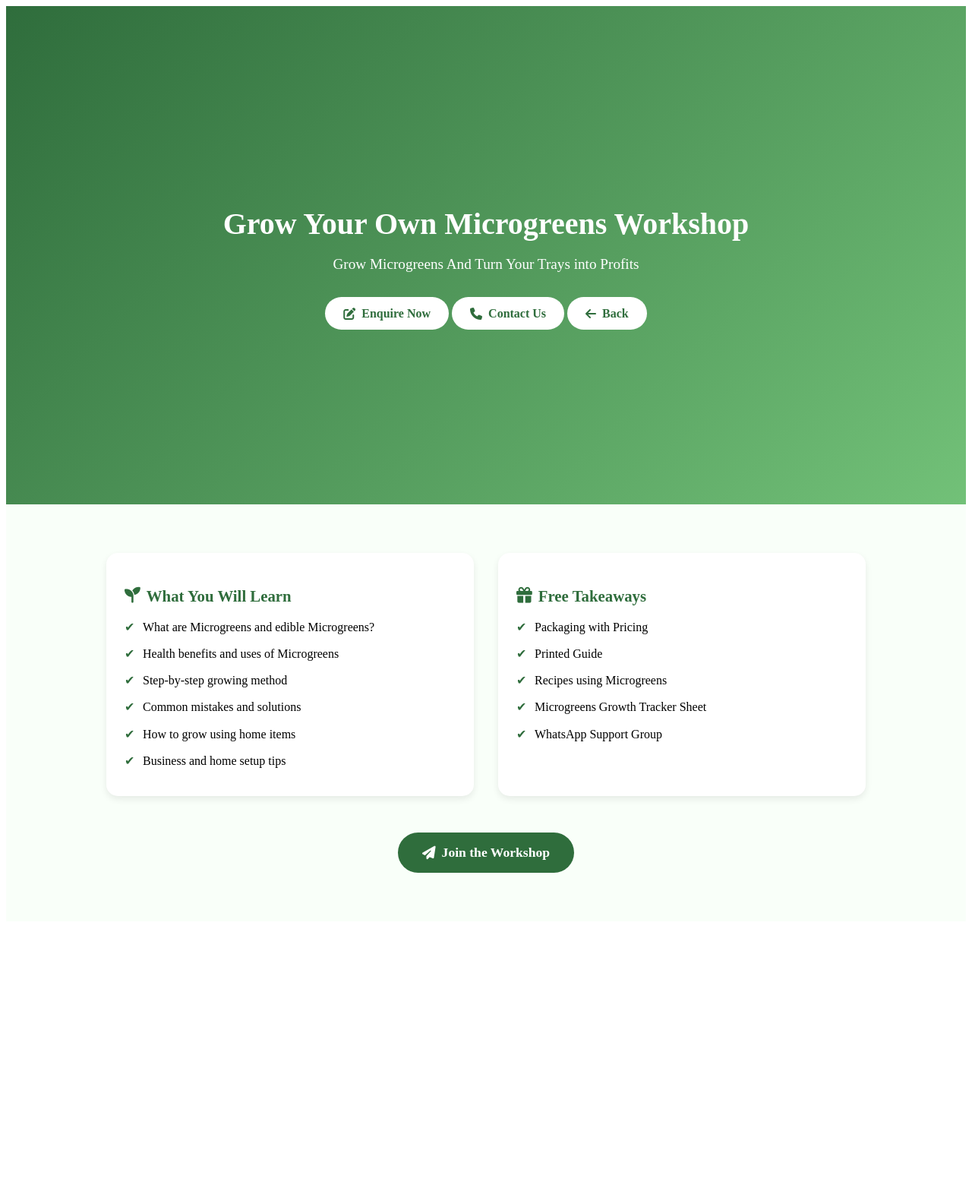
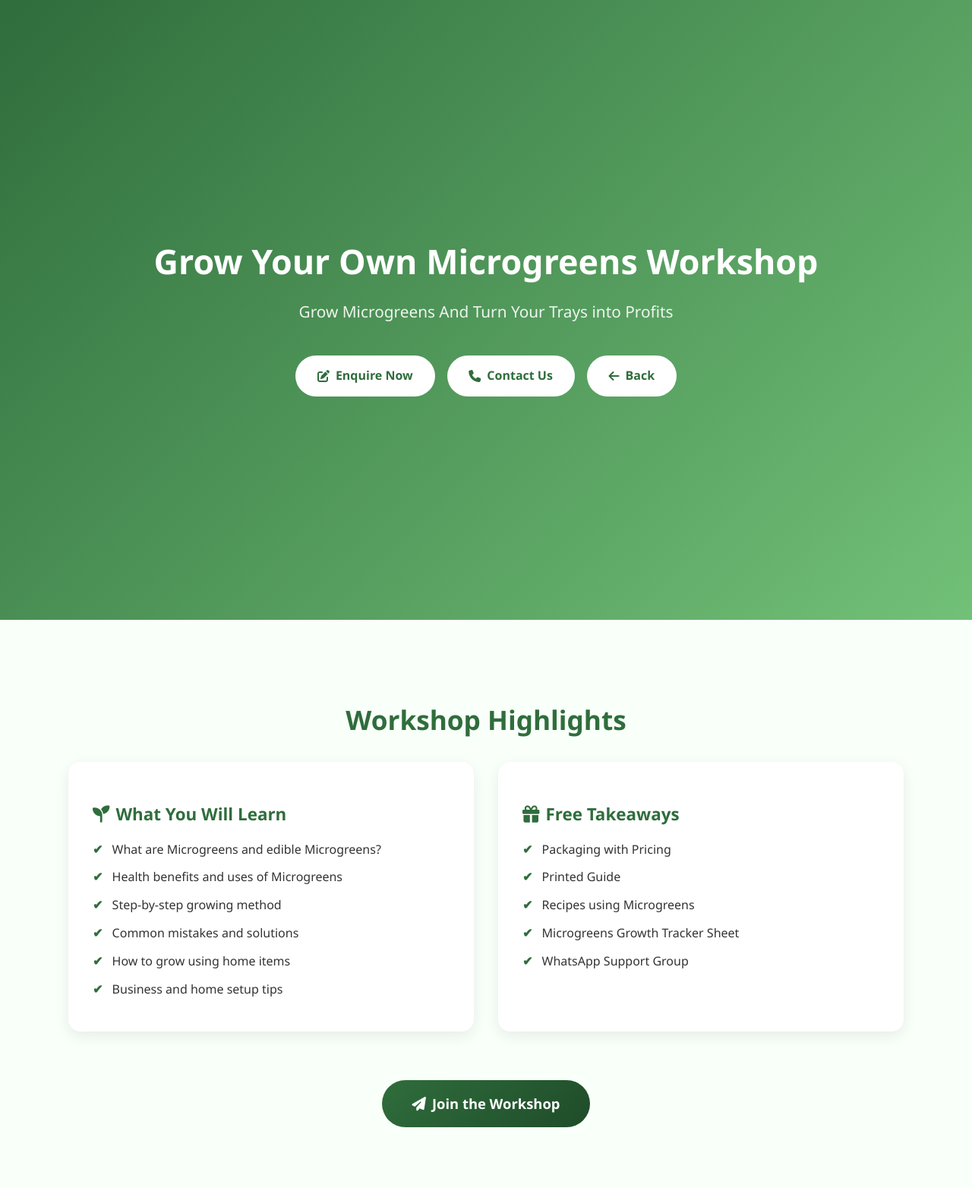
Before and after one commit to suriyamoorthi-dev/VkHolidays, a Flask app: page /course in a window 1280 px wide. Shown: the whole page at 76% size. Before the commit the page ends 1149 px from the top, so only its background shows below. Run offline with Flask 3, Linux system fonts and the light colour scheme.

Commit message:
Updated course and index page design

```diff
--- a/templates/course.html
+++ b/templates/course.html
@@ -7,78 +7,95 @@
   <link rel="stylesheet" href="{{ url_for('static', filename='css/style.css') }}">
   <link rel="stylesheet" href="https://cdnjs.cloudflare.com/ajax/libs/font-awesome/6.4.0/css/all.min.css">
   <style>
+    /* Reset & Typography */
+    body {
+      margin: 0;
+      font-family: "Segoe UI", sans-serif;
+      line-height: 1.6;
+      color: #333;
+    }
+
+    h1, h2, h3 {
+      font-weight: 700;
+      line-height: 1.3;
+    }
+
     /* Hero */
     .hero {
-      min-height: 70vh;
+      min-height: 80vh;
       display: flex;
       align-items: center;
       justify-content: center;
       text-align: center;
       background: linear-gradient(135deg, #2f6d3c, #72c178);
       color: #fff;
-      padding: 3rem 1rem;
+      padding: 5rem 1rem 6rem;
       position: relative;
-      overflow: hidden;
     }
     .hero h1 {
-      font-size: 2.5rem;
+      font-size: 2.8rem;
       margin-bottom: 1rem;
-      font-weight: 700;
     }
     .hero p {
-      font-size: 1.2rem;
-      margin-bottom: 2rem;
+      font-size: 1.3rem;
+      margin-bottom: 2.5rem;
+      opacity: 0.9;
     }
     .hero-btn {
       background: #fff;
       color: #2f6d3c;
-      padding: 0.8rem 1.5rem;
+      padding: 0.9rem 1.8rem;
       border-radius: 30px;
       text-decoration: none;
-      font-weight: bold;
+      font-weight: 600;
       transition: all 0.3s ease;
       display: inline-flex;
       align-items: center;
       gap: 8px;
+      font-size: 1rem;
     }
     .hero-btn:hover {
       background: #2f6d3c;
       color: #fff;
-      box-shadow: 0 6px 15px rgba(0,0,0,0.2);
+      box-shadow: 0 8px 18px rgba(0,0,0,0.25);
+    }
+    .hero-actions {
+      display: flex;
+      flex-wrap: wrap;
+      justify-content: center;
+      gap: 1rem;
     }
 
     /* Workshop Section */
     .workshop {
-      padding: 4rem 1rem;
+      padding: 5rem 1.5rem;
       background: #f9fff9;
-      text-align: center;
     }
     .section-title {
-      font-size: 2rem;
-      margin-bottom: 1.5rem;
+      font-size: 2.2rem;
+      margin-bottom: 2rem;
       color: #2f6d3c;
-      font-weight: bold;
+      text-align: center;
     }
 
     .content-grid {
       display: grid;
       grid-template-columns: repeat(auto-fit, minmax(300px, 1fr));
       gap: 2rem;
-      max-width: 1000px;
+      max-width: 1100px;
       margin: 0 auto;
     }
 
     .card {
       background: #fff;
-      padding: 1.5rem;
-      border-radius: 15px;
-      box-shadow: 0 4px 10px rgba(0,0,0,0.08);
-      text-align: left;
+      padding: 2rem;
+      border-radius: 16px;
+      box-shadow: 0 6px 20px rgba(0,0,0,0.08);
     }
     .card h3 {
       color: #2f6d3c;
-      font-size: 1.3rem;
-      margin-bottom: 1rem;
+      font-size: 1.4rem;
+      margin-bottom: 1.2rem;
       display: flex;
       align-items: center;
       gap: 8px;
@@ -87,59 +104,70 @@
       list-style: none;
       padding: 0;
       margin: 0;
-      font-size: 1rem;
-      line-height: 1.6;
     }
     .card ul li {
-      margin: 0.6rem 0;
+      margin: 0.7rem 0;
       position: relative;
-      padding-left: 1.5rem;
+      padding-left: 1.6rem;
+      font-size: 1rem;
     }
     .card ul li::before {
       content: "✔";
       color: #2f6d3c;
       position: absolute;
       left: 0;
+      font-weight: bold;
     }
 
+    /* CTA */
     .cta {
-      margin-top: 3rem;
+      margin-top: 4rem;
+      text-align: center;
     }
     .cta .hero-btn {
-      background: #2f6d3c;
+      background: linear-gradient(135deg, #2f6d3c, #1f4c29);
       color: #fff;
-      font-size: 1.1rem;
-      padding: 1rem 2rem;
+      font-size: 1.15rem;
+      padding: 1rem 2.5rem;
+      border-radius: 40px;
     }
     .cta .hero-btn:hover {
-      background: #25612f;
+      background: #1f4c29;
+    }
+
+    /* Responsive */
+    @media (max-width: 640px) {
+      .hero h1 {
+        font-size: 2rem;
+      }
+      .hero p {
+        font-size: 1.1rem;
+      }
     }
   </style>
 </head>
 <body>
+
   <!-- Hero Section -->
-<section class="hero relative">
-  <div class="hero-content">
+  <section class="hero">
+    <div class="hero-content max-w-3xl mx-auto px-4">
       <h1>Grow Your Own Microgreens Workshop</h1>
       <p>Grow Microgreens And Turn Your Trays into Profits</p>
-    <div class="flex flex-col sm:flex-row justify-center items-center gap-4 mt-4">
-      <a href="https://forms.gle/8EZehURHzTzBt8t36" target="_blank" class="hero-btn flex items-center gap-2">
-        <i class="fas fa-edit"></i> Enquire Now
-      </a>
-      <a href="/contact" class="hero-btn bg-green-600 hover:bg-green-700 text-white flex items-center gap-2">
-        <i class="fas fa-phone"></i> Contact Us
-      </a>
-      <a href="/home" class="hero-btn bg-gray-300 hover:bg-gray-400 text-gray-800 flex items-center gap-2">
-        <i class="fas fa-arrow-left"></i> Back
-      </a>
+
+      <div class="hero-actions">
+        <a href="https://forms.gle/8EZehURHzTzBt8t36" target="_blank"
+           class="hero-btn"><i class="fas fa-edit"></i> Enquire Now</a>
+        <a href="/contact"
+           class="hero-btn bg-green-600 text-white"><i class="fas fa-phone"></i> Contact Us</a>
+        <a href="/home"
+           class="hero-btn bg-gray-300 text-gray-800"><i class="fas fa-arrow-left"></i> Back</a>
       </div>
     </div>
   </section>
 
-
   <!-- Workshop Content -->
   <section class="workshop">
-    <div class="container">
+    <h2 class="section-title">Workshop Highlights</h2>
     <div class="content-grid">
       <div class="card">
         <h3><i class="fas fa-seedling"></i> What You Will Learn</h3>
@@ -169,7 +197,6 @@
         <i class="fas fa-paper-plane"></i> Join the Workshop
       </a>
     </div>
-    </div>
   </section>
 
 </body>
```
Also changed, not shown: templates/index.html (+21 -1 lines). Lines whose indentation alone changed are shown as unchanged.
